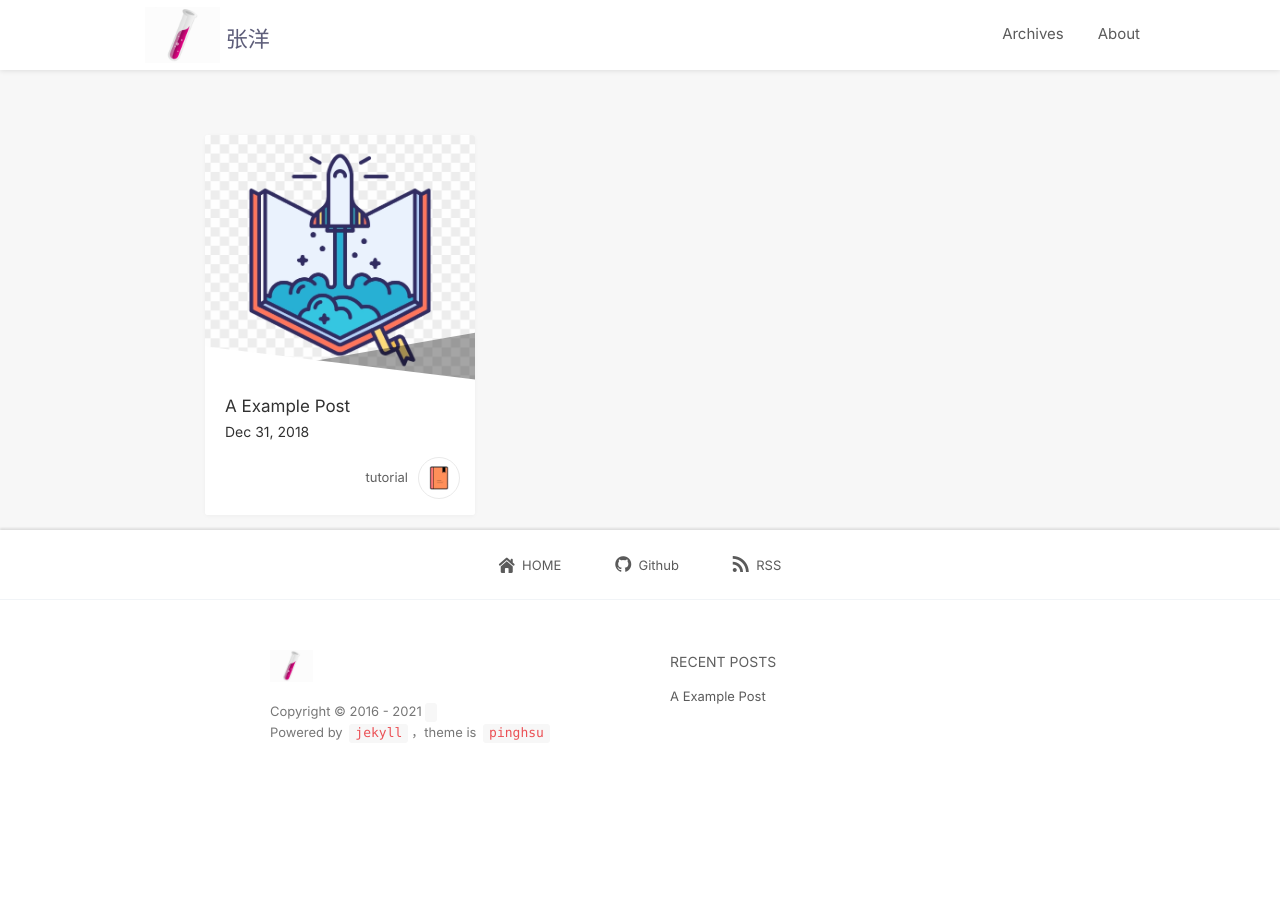
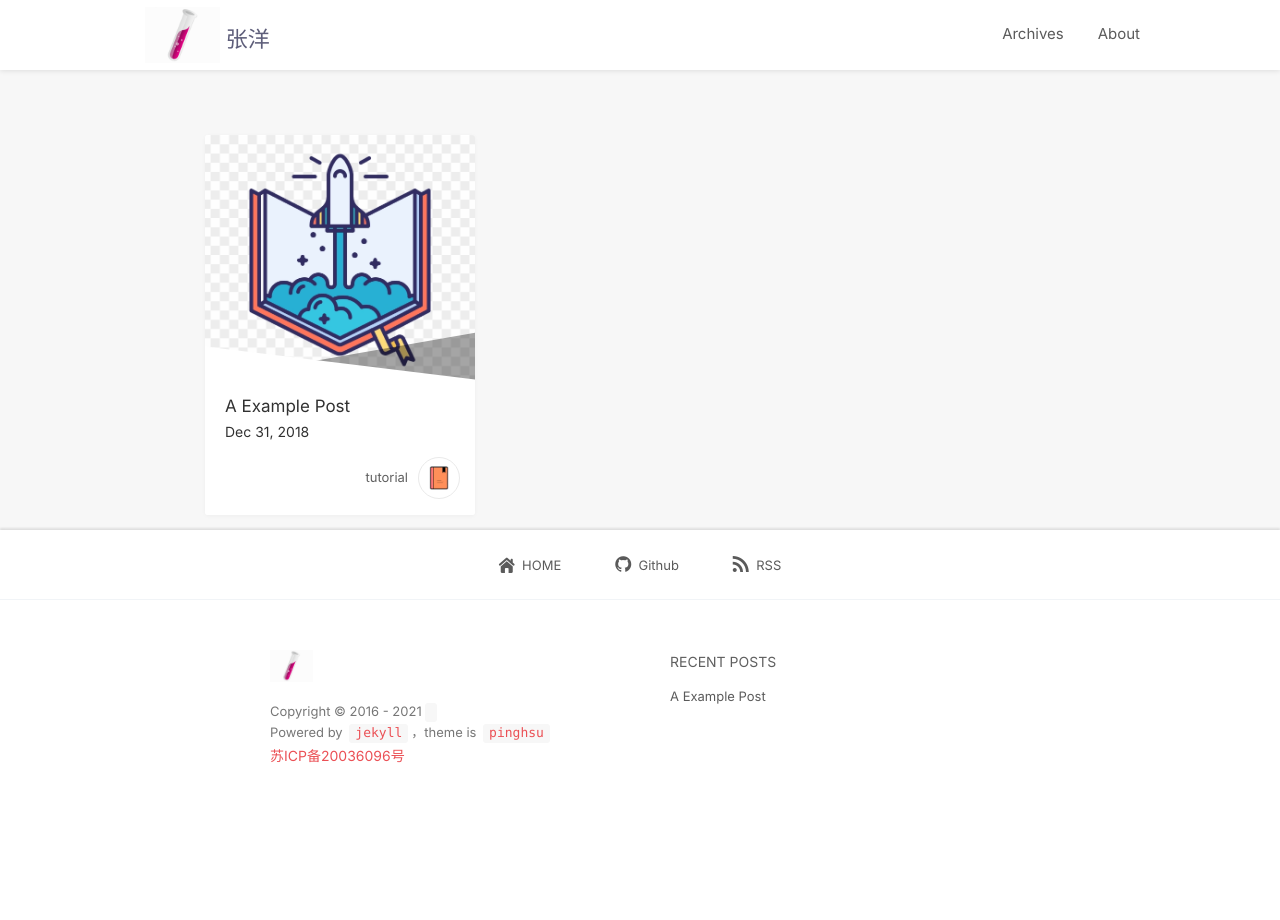
Before and after one commit to starzy127/starzy127.github.io, a Jekyll site: the page built from index.html, in a window 1280 px wide. Built offline with Jekyll 4.4.1, drawn with Linux system fonts in a browser that asks for light colours; nearby versions of some CDN libraries; the list of posts is cut into pages by our own code; comment, search, counter and statistics services are not loaded.

Commit message:
备案要求修改

```diff
--- a/_includes/footer.html
+++ b/_includes/footer.html
@@ -18,7 +18,8 @@
                     <div class="info-text">
                         <p>Copyright &copy; 2016 - {{ site.time | date: '%Y' }} <a href="{{site.resume_site}}"><code>{{ site.author }}</code></a></p>
                         <p>Powered by <a href="http://jekyllrb.com" target="_blank" rel="nofollow"><code>jekyll</code></a>，theme is <a href="https://github.com/lightfish-zhang/pinghsu-jekyll" target="_blank" rel="nofollow"><code>pinghsu</code></a></p>
-                    </div>
+                    	<a href="https://beian.miit.gov.cn/" target="_blank">苏ICP备20036096号</a>
+		    </div>
                 </div>
             </div>
 
```
